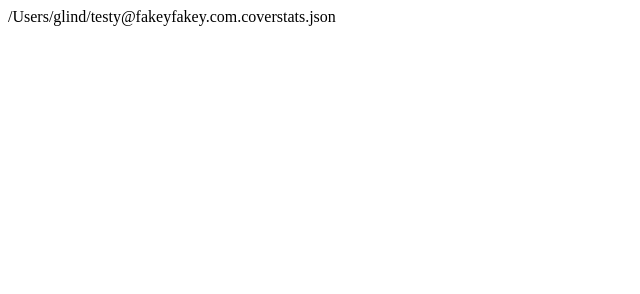
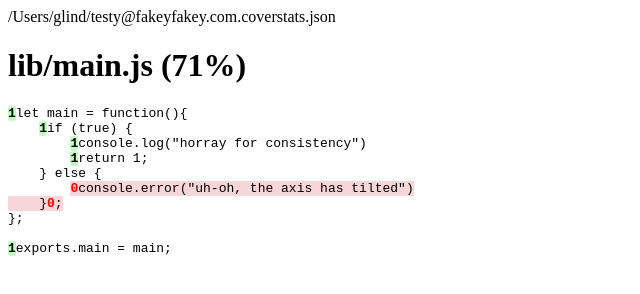
Before and after one commit to gregglind/lotsa_addons, a website: page testy/coverage.html in a window 1280 px wide. Shown: the whole page, without its empty margins (0-640 px from the left). Drawn offline with Linux system fonts and the light colour scheme.

Commit message:
more coverage report

```diff
--- a/testy/coverage.html
+++ b/testy/coverage.html
@@ -1 +1,28 @@
 /Users/glind/testy@fakeyfakey.com.coverstats.json
+<!DOCTYPE html>
+<html>
+<head>
+<meta charset="utf-8">
+<title>Coverate Results</title>
+<style>
+	.error { background: #F8D5D8 }
+	.count { font-weight: bold; border-radius: 3px }
+	.pass .count { background: #BFFFBF;}	.error .count { background: #F8D5D8; color: red}</style>
+</head>
+<body>
+<h1>lib/main.js (71%)</h1>
+
+<pre>
+<span class="pass" data-count="1"><span class="count">1</span>let main = function(){
+    <span class="pass" data-count="1"><span class="count">1</span>if (true) {
+        <span class="pass" data-count="1"><span class="count">1</span>console.log("horray for consistency")
+        <span class="pass" data-count="1"><span class="count">1</span>r</span>eturn 1;
+</span>    } else {
+        <span class="error" data-count="0"><span class="count">0</span>console.error("uh-oh, the axis has tilted")
+    }</span><span class="error" data-count="0"><span class="count">0</span>;</span>
+</span>};
+</span>
+<span class="pass" data-count="1"><span class="count">1</span>exports.main = main;
+</pre>
+</body>
+</html>
```
